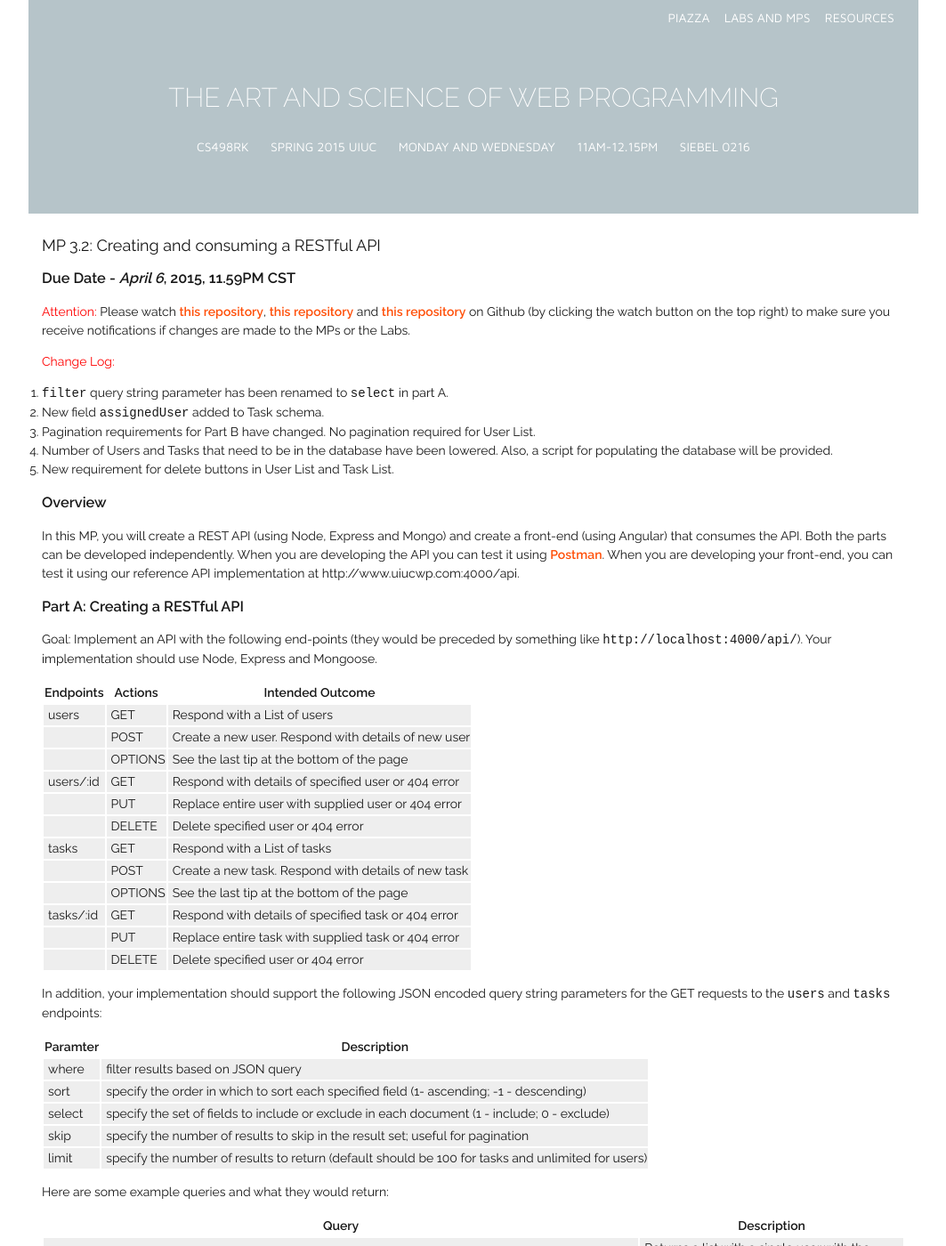
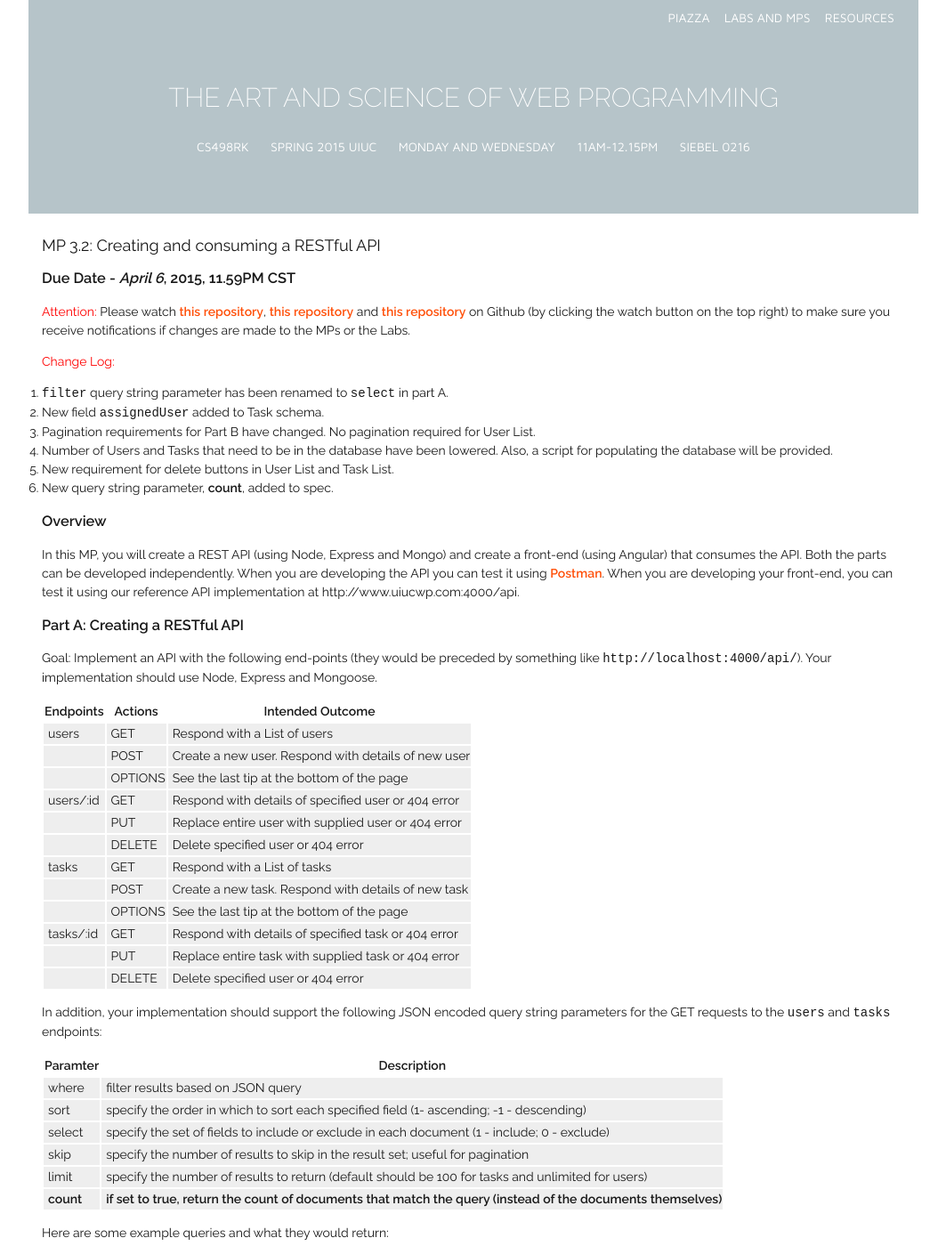
Before and after one commit to biplabdeka/fa2016, a Jekyll site: the page built from _posts/2015-3-17-MP-3.md, in a window 1280 px wide and 1400 px high. Shown: the whole window at 89% size, without its empty margins (108-1171 px from the left). Built offline with Jekyll 4.4.1, drawn with Linux system fonts in a browser that asks for light colours; nearby versions of some CDN libraries; Markdown is read by kramdown in place of the engine named in the settings.

Commit message:
count query string parameter added

```diff
--- a/_posts/2015-3-17-MP-3.md
+++ b/_posts/2015-3-17-MP-3.md
@@ -15,6 +15,7 @@ due: April 6, 11.59PM CST
 3. Pagination requirements for Part B have changed. No pagination required for User List.
 4. Number of Users and Tasks that need to be in the database have been lowered. Also, a script for populating the database will be provided.
 5. New requirement for delete buttons in User List and Task List.
+6. New query string parameter, **count**, added to spec.
 
 ###Overview
 
@@ -49,6 +50,7 @@ In addition, your implementation should support the following JSON encoded query
 | select   | specify the set of fields to include or exclude in each document  (1 - include; 0 - exclude) |
 | skip     | specify the number of results to skip in the result set; useful for pagination               |
 | limit    | specify the number of results to return (default should be 100 for tasks and unlimited for users)                    |
+| **count**    | **if set to true, return the count of documents that match the query (instead of the documents themselves)**                    |
 
 Here are some example queries and what they would return:
 
```
